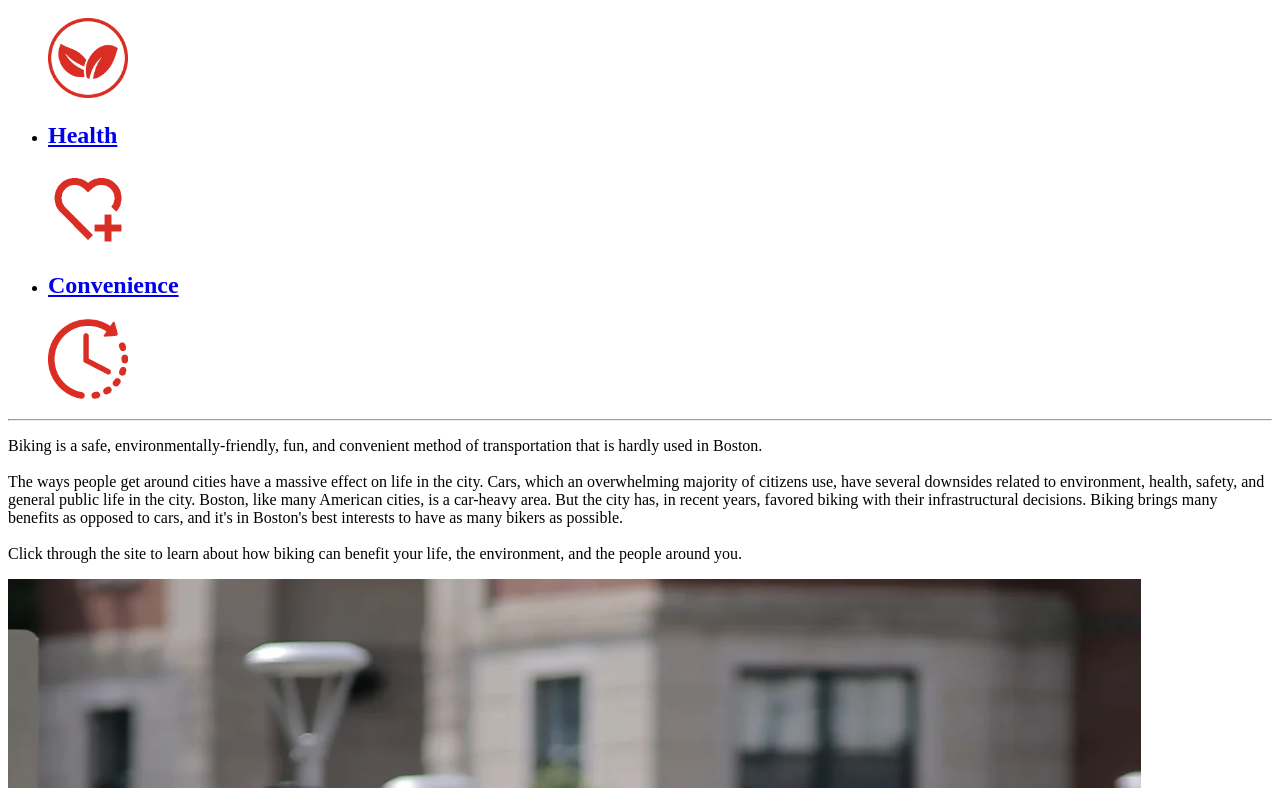
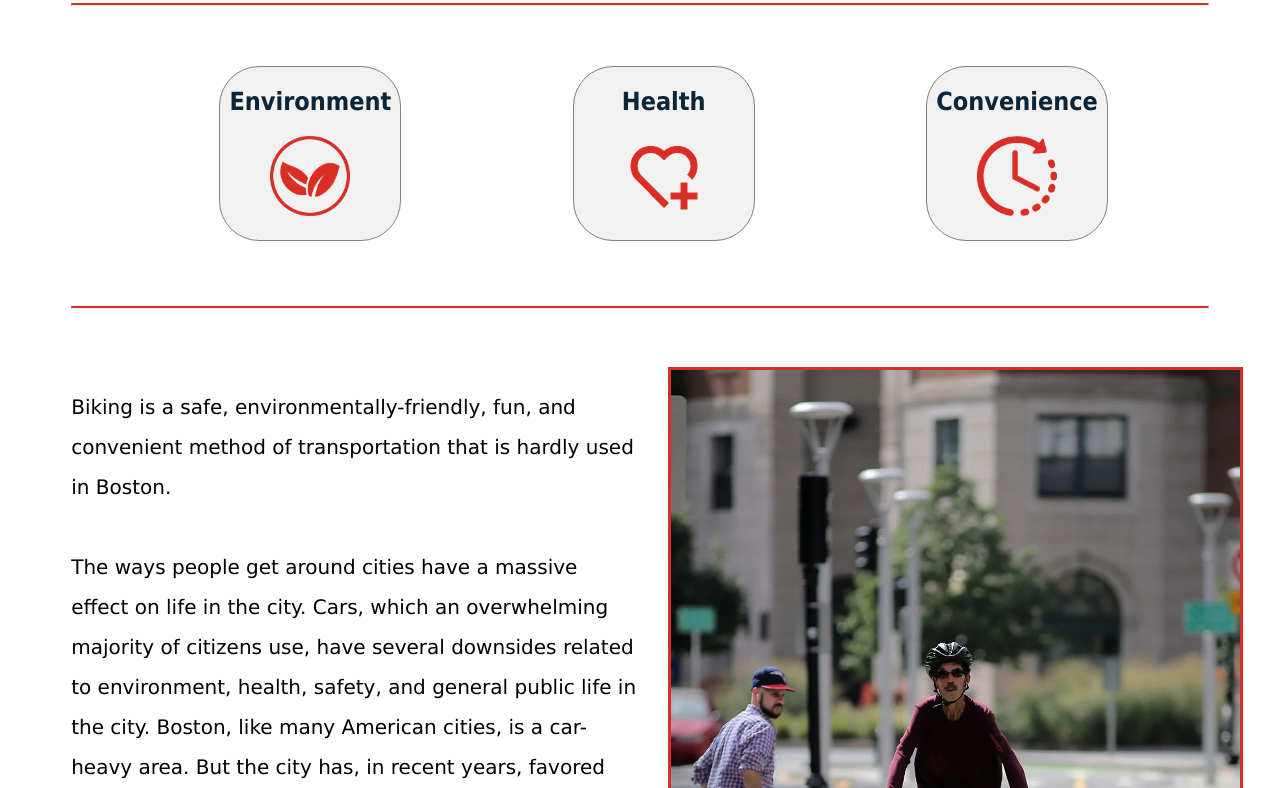
Before and after one commit to tiloftus/tiloftus, a plain HTML site: page index.html in a window 1280 px wide. Shown: the part 118-906 px from the top of the page. Drawn offline with Linux system fonts and the light colour scheme.

Commit message:
Update index.html

```diff
--- a/index.html
+++ b/index.html
@@ -3,7 +3,7 @@
 <head>
 <meta charset="UTF-8">
 <title>Benefits of Biking</title>
-<link href="digital_project.css" rel="stylesheet" type="text/css">
+<link href="index.css" rel="stylesheet" type="text/css">
 </head>
 <body>
 <!-- CONTAINER MAIN -->
```
